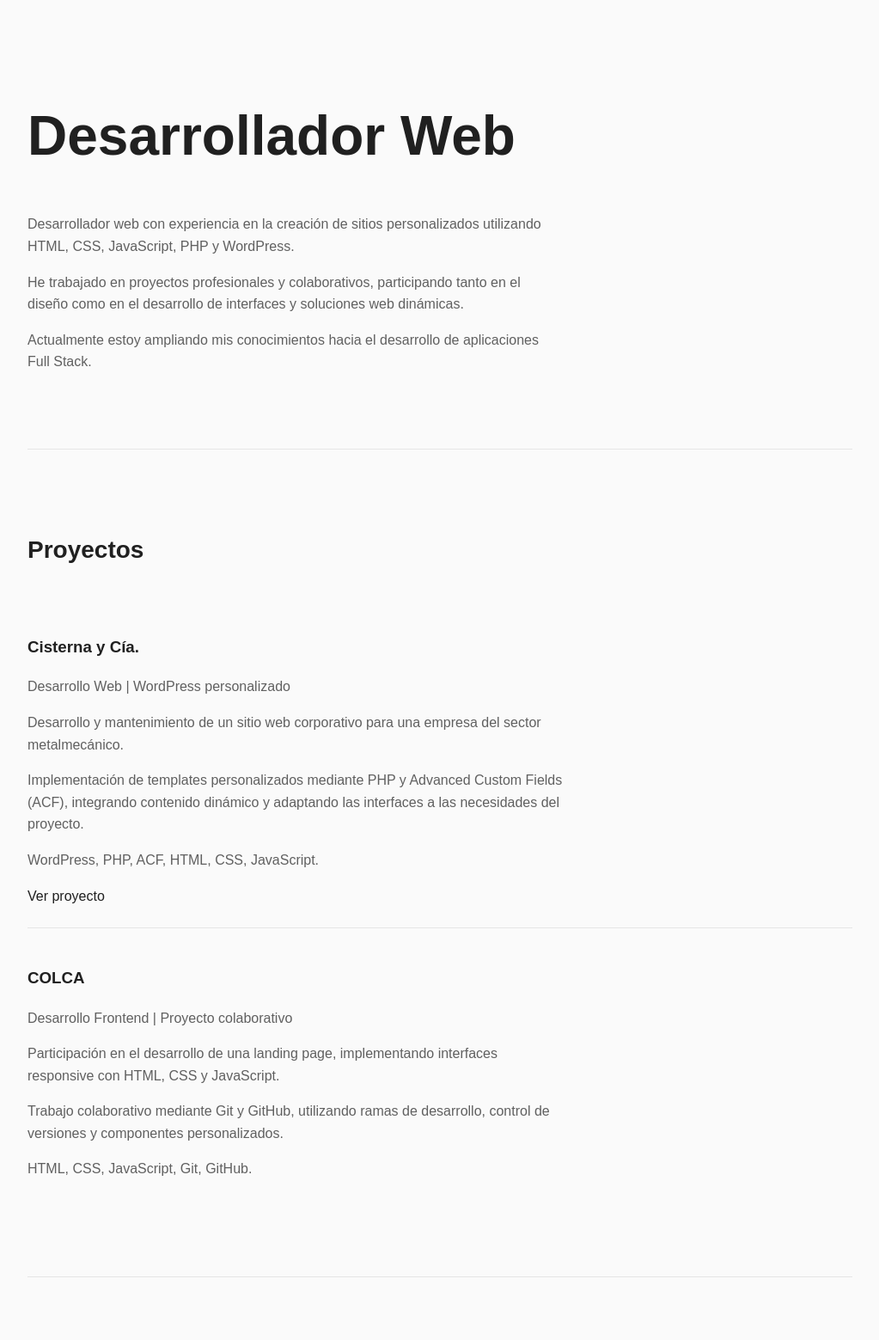
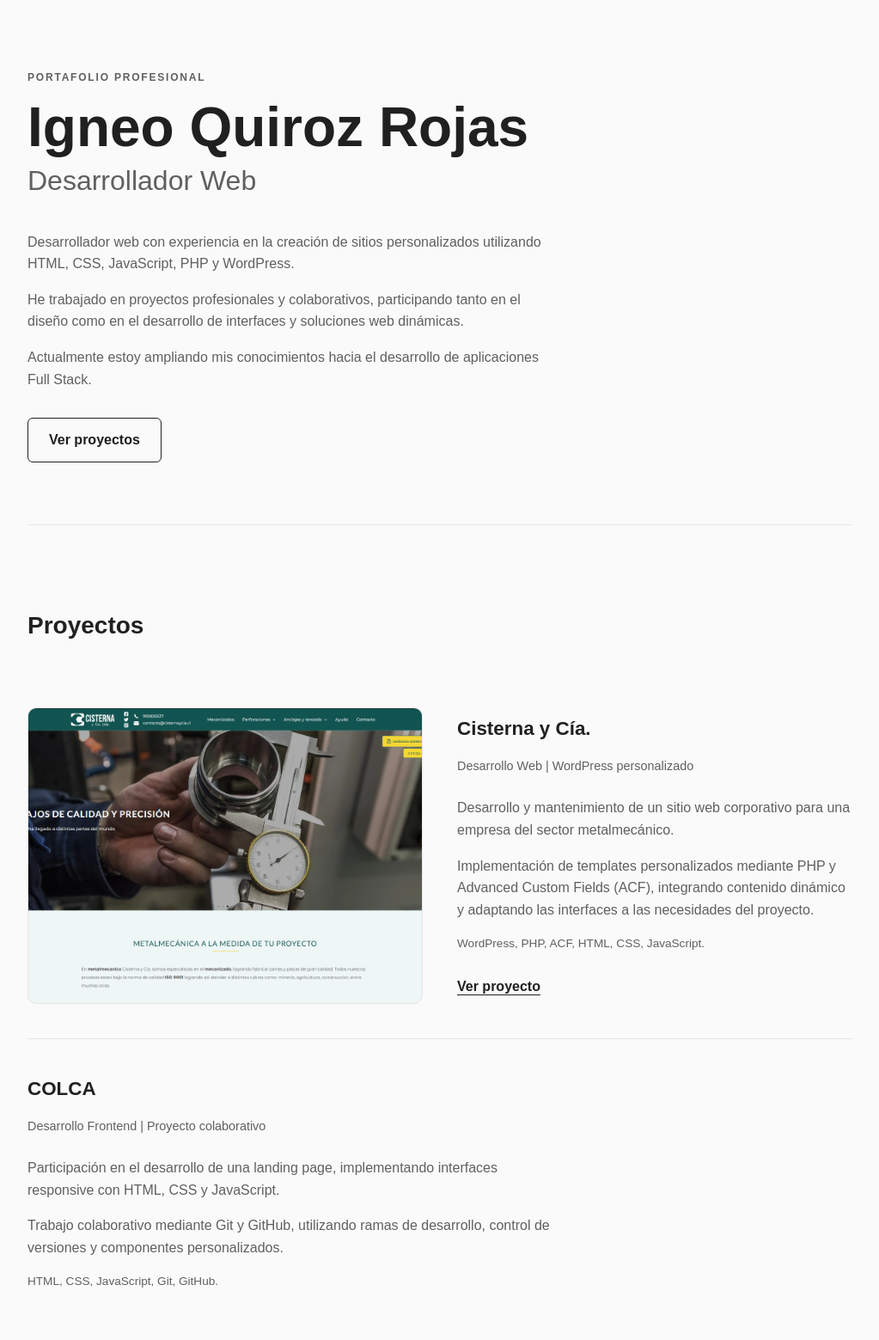
Before and after one commit to IgneoQuiroz/portfolio, a plain HTML site: page index.html in a window 1280 px wide. Shown: the part 78-1637 px from the top of the page at 86% size, without its empty margins (128-1151 px from the left). Drawn offline with Linux system fonts and the light colour scheme.

Commit message:
Improve hero and skills layout

```diff
--- a/css/styles.css
+++ b/css/styles.css
@@ -6,15 +6,12 @@
   --border: #e5e5e5;
   --max-width: 960px;
 }
-
 * {
   box-sizing: border-box;
 }
-
 html {
   scroll-behavior: smooth;
 }
-
 body {
   margin: 0;
   background: var(--background);
@@ -22,32 +19,39 @@ body {
   font-family: Arial, sans-serif;
   line-height: 1.6;
 }
-
 header,
 main,
 footer {
   width: min(100% - 40px, var(--max-width));
   margin-inline: auto;
 }
-
 header {
   padding: 24px 0;
   border-bottom: 1px solid var(--border);
 }
-
 nav {
   display: flex;
   flex-wrap: wrap;
   gap: 24px;
 }
-
 a {
   color: inherit;
   text-decoration: none;
 }
-
 a:hover {
   text-decoration: underline;
+}
+h1 {
+  font-size: clamp(2.5rem, 6vw, 4rem);
+  line-height: 1.15;
+}
+h2 {
+  font-size: 1.75rem;
+  margin-bottom: 32px;
+}
+p {
+  max-width: 70ch;
+  color: var(--muted);
 }
 
 section {
@@ -55,25 +59,9 @@ section {
   border-bottom: 1px solid var(--border);
 }
 
-h1 {
-  font-size: clamp(2.5rem, 6vw, 4rem);
-  line-height: 1.15;
-}
-
-h2 {
-  font-size: 1.75rem;
-  margin-bottom: 32px;
-}
-
-p {
-  max-width: 70ch;
-  color: var(--muted);
-}
-
 article {
   padding: 24px 0;
 }
-
 article + article {
   border-top: 1px solid var(--border);
 }
@@ -83,16 +71,122 @@ footer {
   color: var(--muted);
 }
 
-@media (max-width: 600px) {
+/* Inicio */
+.hero {
+  max-width: 760px;
+}
+.hero-label {
+  font-size: 0.75rem;
+  font-weight: 600;
+  letter-spacing: 0.15em;
+}
+.hero h1 {
+  margin: 12px 0 0;
+}
+.hero h2 {
+  margin: 0 0 32px;
+  font-size: clamp(1.5rem, 3vw, 2rem);
+  font-weight: 400;
+  color: var(--muted);
+}
+.hero-description {
+  margin-bottom: 32px;
+}
+.hero-link {
+  display: inline-block;
+  padding: 12px 24px;
+  border: 1px solid var(--text);
+  border-radius: 6px;
+  font-weight: 600;
+}
+.hero-link:hover {
+  background: var(--text);
+  color: var(--background);
+  text-decoration: none;
+}
+
+/* Proyectos */
+.project {
+  display: grid;
+  grid-template-columns: 1fr 1fr;
+  gap: 40px;
+  align-items: center;
+  padding: 40px 0;
+}
+.project-image {
+  aspect-ratio: 4 / 3;
+  overflow: hidden;
+  border-radius: 10px;
+  background: #eee;
+  border: 1px solid var(--border);
+}
+.project-image img {
+  display: block;
+  width: 100%;
+  height: 100%;
+  object-fit: cover;
+}
+.project-content h3 {
+  font-size: 1.4rem;
+  margin: 0 0 8px;
+}
+.project-type {
+  font-size: 0.9rem;
+  margin-bottom: 24px;
+}
+.project-tech {
+  font-size: 0.85rem;
+  font-weight: 500;
+}
+.project-content a {
+  display: inline-block;
+  margin-top: 12px;
+  font-weight: 600;
+  text-decoration: underline;
+  text-underline-offset: 4px;
+}
+.project--no-image {
+  grid-template-columns: 1fr;
+}
+
+.project--no-image .project-content {
+  max-width: 700px;
+}
+
+/* Habilidades */
+.skills-grid {
+  display: grid;
+  grid-template-columns: repeat(2, 1fr);
+  gap: 24px 40px;
+}
+.skills-grid h3 {
+  margin-bottom: 8px;
+  font-size: 1rem;
+}
+.skills-grid p {
+  margin-top: 0;
+}
+
+/* Responsive */
+
+@media (max-width: 768px) {
   nav {
     gap: 12px 20px;
   }
-
   section {
     padding: 48px 0;
   }
-
   h1 {
     font-size: 2.5rem;
   }
+
+  .skills-grid {
+    grid-template-columns: 1fr;
+    gap: 16px;
+  }
+
+  .project {
+    grid-template-columns: 1fr;
+    gap: 20px;
+  }
 }
--- a/index.html
+++ b/index.html
@@ -21,46 +21,81 @@
 
   <main>
     <section id="inicio">
-      <h1>Desarrollador Web</h1>
+      <div class="hero">
+        <p class="hero-label">PORTAFOLIO PROFESIONAL</p>
 
+        <h1>Igneo Quiroz Rojas</h1>
+        <h2>Desarrollador Web</h2>
+
+        <div class="hero-description">
           <p>Desarrollador web con experiencia en la creación de sitios personalizados utilizando HTML, CSS, JavaScript, PHP y WordPress.</p>
           <p>He trabajado en proyectos profesionales y colaborativos, participando tanto en el diseño como en el desarrollo de interfaces y soluciones web dinámicas.</p>
           <p>Actualmente estoy ampliando mis conocimientos hacia el desarrollo de aplicaciones Full Stack.</p>
+        </div>
+
+        <a class="hero-link" hero-link>Ver proyectos</a>
+      </div>
+
     </section>
 
     <section id="proyectos">
       <h2>Proyectos</h2>
 
-      <article>
+      <article class="project">
+        <div class="project-image">
+          <img src="assets/images/cisterna.png" alt="Captura del sitio web Cisterna y Cía." loading="lazy">
+        </div>
+        <div class="project-content">
           <h3>Cisterna y Cía.</h3>
-        <p>Desarrollo Web | WordPress personalizado</p>
+          <p class="project-type">Desarrollo Web | WordPress personalizado</p>
           <p>Desarrollo y mantenimiento de un sitio web corporativo para una empresa del sector metalmecánico.</p>
           <p>Implementación de templates personalizados mediante PHP y Advanced Custom Fields (ACF), integrando contenido dinámico y adaptando las interfaces a las necesidades del proyecto.</p>
-        <p>WordPress, PHP, ACF, HTML, CSS, JavaScript.</p>
+          <p class="project-tech">WordPress, PHP, ACF, HTML, CSS, JavaScript.</p>
           <a href="https://cisternaycia.cl/" target="_blank" rel="noopener noreferrer">Ver proyecto</a>
+        </div>
       </article>
 
-      <article>
+      <article class="project project--no-image">
+        <div class="project-content">
           <h3>COLCA</h3>
-        <p>Desarrollo Frontend | Proyecto colaborativo</p>
+          <p class="project-type">Desarrollo Frontend | Proyecto colaborativo</p>
           <p>Participación en el desarrollo de una landing page, implementando interfaces responsive con HTML, CSS y JavaScript.</p>
           <p>Trabajo colaborativo mediante Git y GitHub, utilizando ramas de desarrollo, control de versiones y componentes personalizados.</p>
-        <p>HTML, CSS, JavaScript, Git, GitHub.</p>
+          <p class="project-tech">HTML, CSS, JavaScript, Git, GitHub.</p>
+        </div>
       </article>
     </section>
 
     <section id="habilidades">
       <h2>Habilidades</h2>
+
+      <div class="skills-grid">
+        <div>
           <h3>Desarrollo web</h3>
           <p>HTML, CSS, JavaScript, PHP</p>
+        </div>
+
+        <div>
           <h3>CMS y herramientas</h3>
           <p>WordPress, Advanced Custom Fields (ACF), Elementor, Bootstrap</p>
+        </div>
+
+        <div>
           <h3>Control de versiones</h3>
           <p>Git, GitHub</p>
+        </div>
+
+        <div>
           <h3>Diseño y multimedia</h3>
           <p>Photoshop, Illustrator, Adobe XD, DaVinci Resolve</p>
+        </div>
+
+        <div>
           <h3>Entorno de desarrollo</h3>
           <p>Visual Studio Code</p>
+        </div>
+      </div>
+
     </section>
 
     <section id="contacto">
```
Also changed, not shown: assets/images/cisterna.png (added). Lines whose indentation alone changed are shown as unchanged.
